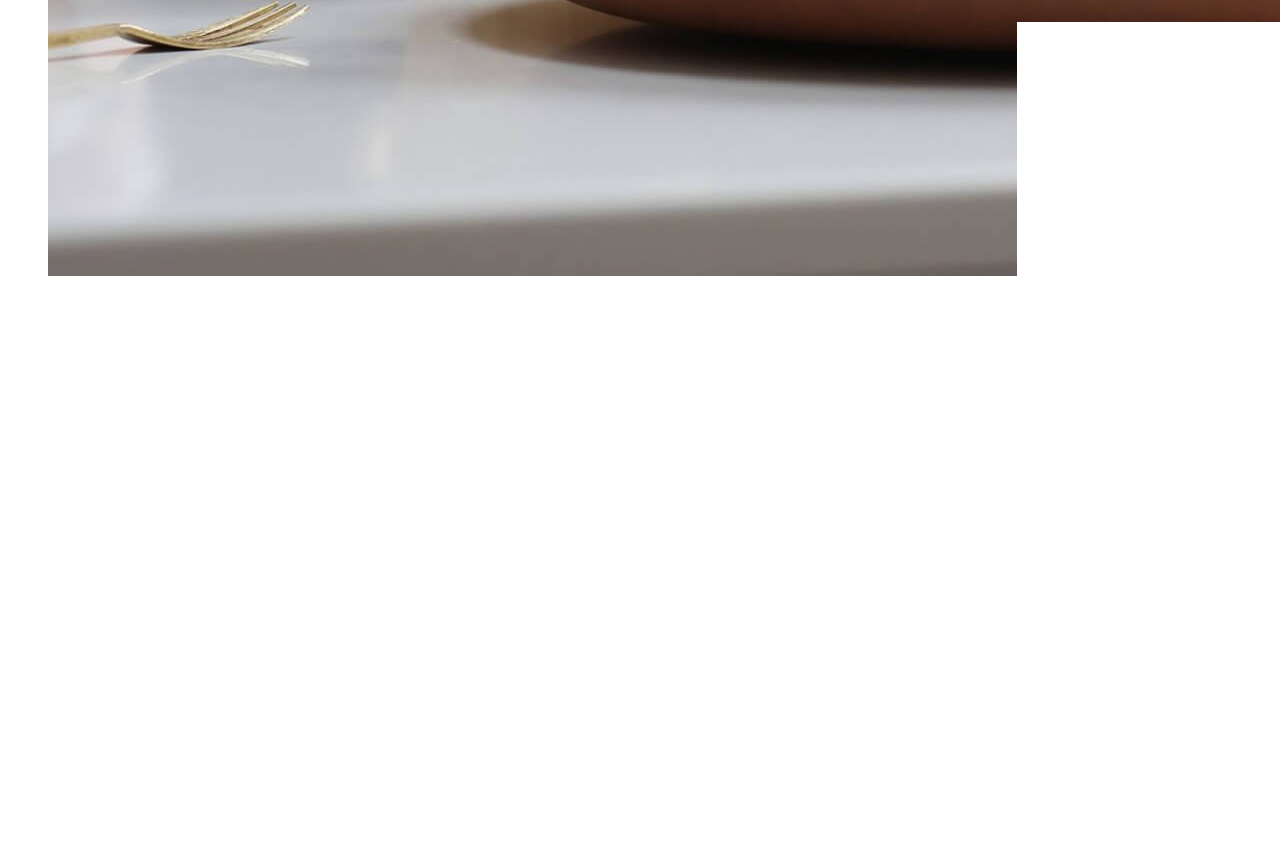
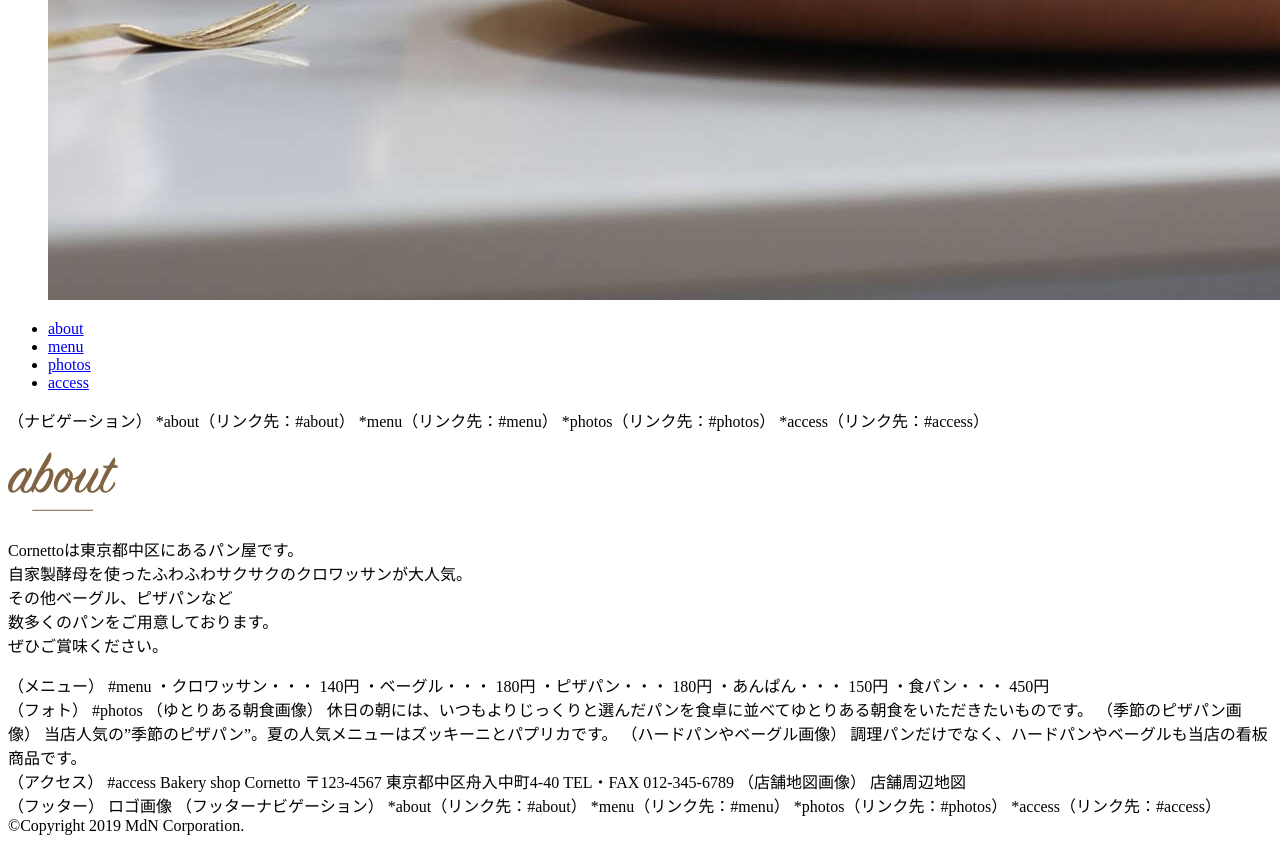
Before and after one commit to M785IaR/single-page-site, a plain HTML site: page index.html in a window 1280 px wide. Shown: the part 995-1838 px from the top of the page. Before the commit the page ends 1707 px from the top, so only its background shows below. Drawn offline with Linux system fonts and the light colour scheme.

Commit message:
Update index.html

```diff
--- a/index.html
+++ b/index.html
@@ -43,12 +43,14 @@
     <section>
       <!-- （アバウト）
       #about -->
-      <h2>
-      Cornettoは東京都中区にあるパン屋です。
-      自家製酵母を使ったふわふわサクサクのクロワッサンが大人気。
-      その他ベーグル、ピザパンなど
-      数多くのパンをご用意しております。
-      ぜひご賞味ください。
+    <h2>
+        <img src="img/ttl_about.svg" alt="about">
+    </h2>
+      <p>Cornettoは東京都中区にあるパン屋です。<br>
+      自家製酵母を使ったふわふわサクサクのクロワッサンが大人気。<br>
+      その他ベーグル、ピザパンなど<br>
+      数多くのパンをご用意しております。<br>
+      ぜひご賞味ください。</p>
     </section>
 
     <section>
```
